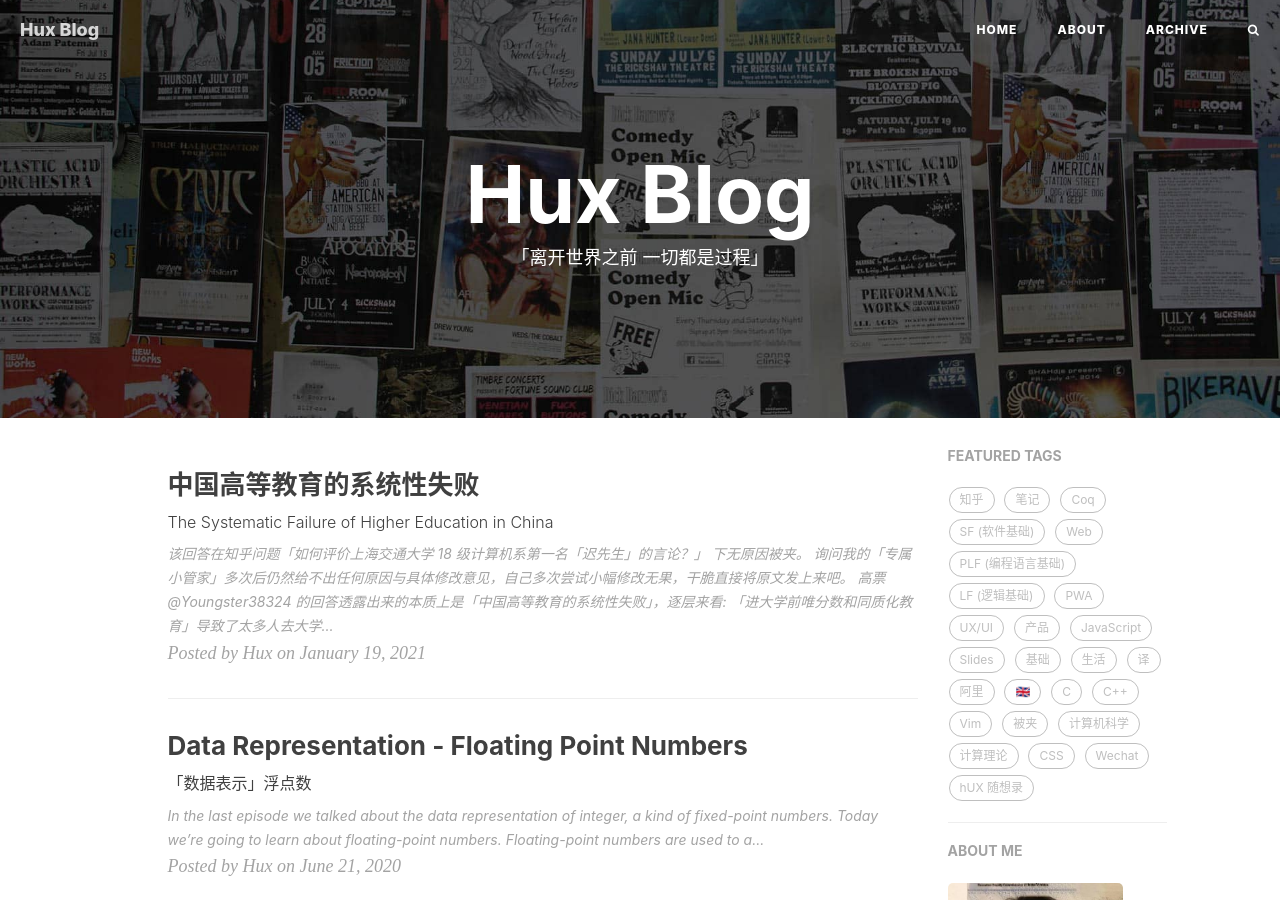
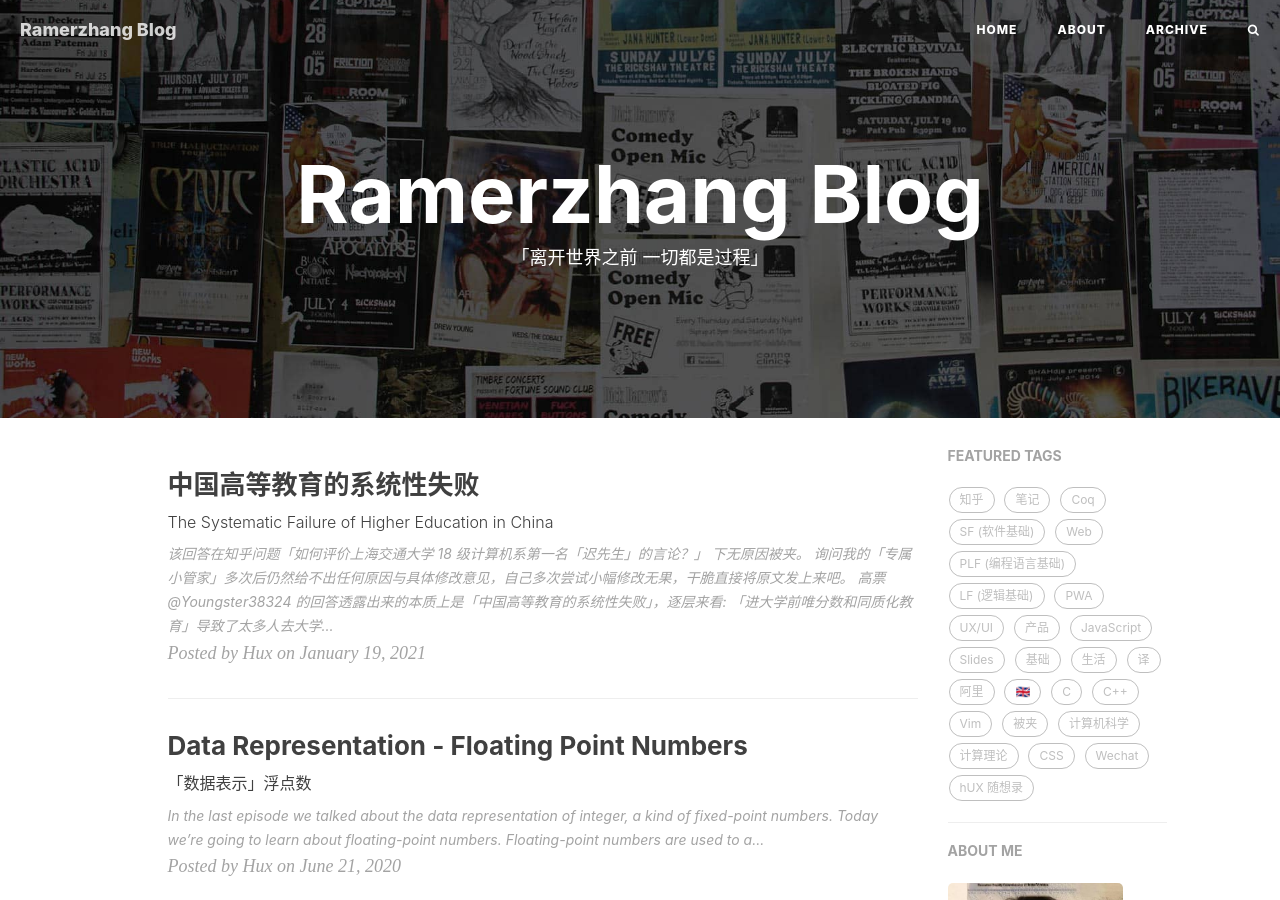
Before and after one commit to Ramer42/Ramer42.github.io, a Jekyll site: the page built from index.html, in a window 1280 px wide and 900 px high. Built offline with Jekyll 4.4.1, drawn with Linux system fonts in a browser that asks for light colours; nearby versions of some CDN libraries; the list of posts is cut into pages by our own code; comment, search, counter and statistics services are not loaded; some of the changed text lies outside the part shown.

Commit message:
first commit

```diff
--- a/_config.yml
+++ b/_config.yml
@@ -1,8 +1,8 @@
 # Site settings
-title: Hux Blog
-SEOTitle: 黄玄的博客 | Hux Blog
+title: Ramerzhang Blog
+SEOTitle: 张林濮的博客 | Ramerzhang Blog
 header-img: img/home-bg.jpg
-email: huxpro@gmail.com
+email: wasdpyzlp@gmail.com
 description: "关于程序与设计、黑客与画家 | 黄玄，Web & Mobile Lover，Software Engineer，UX Designer | 这里是 @Hux黄玄 的个人博客，与你一起发现更大的世界。"
 keyword: "黄玄, Hux黄玄, Hux, 鬼栈, huxpro, @huxpro, 黄玄的博客, Hux Blog, 博客, 个人网站, 互联网, Web, JavaScript, 前端, 设计"
 url: "https://huangxuan.me"              # your host, for absolute URL
```
